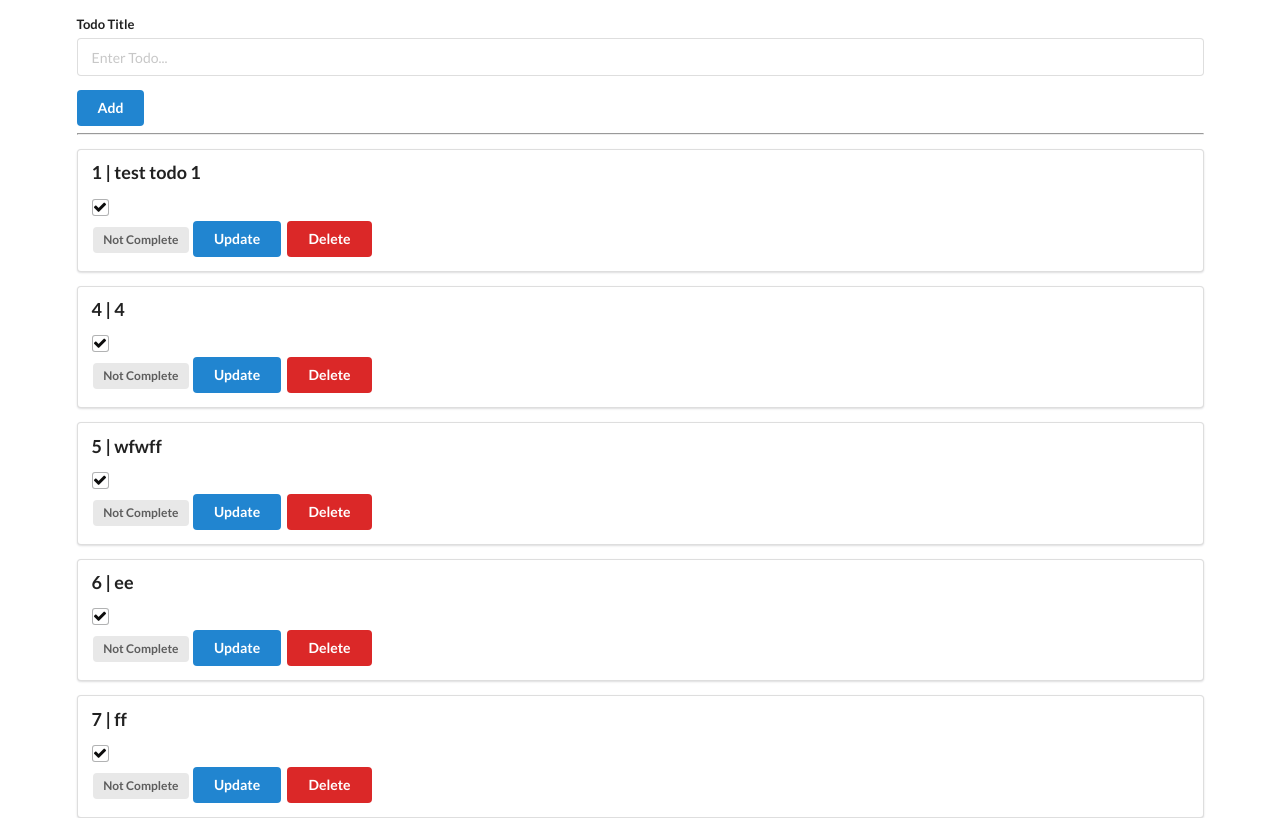
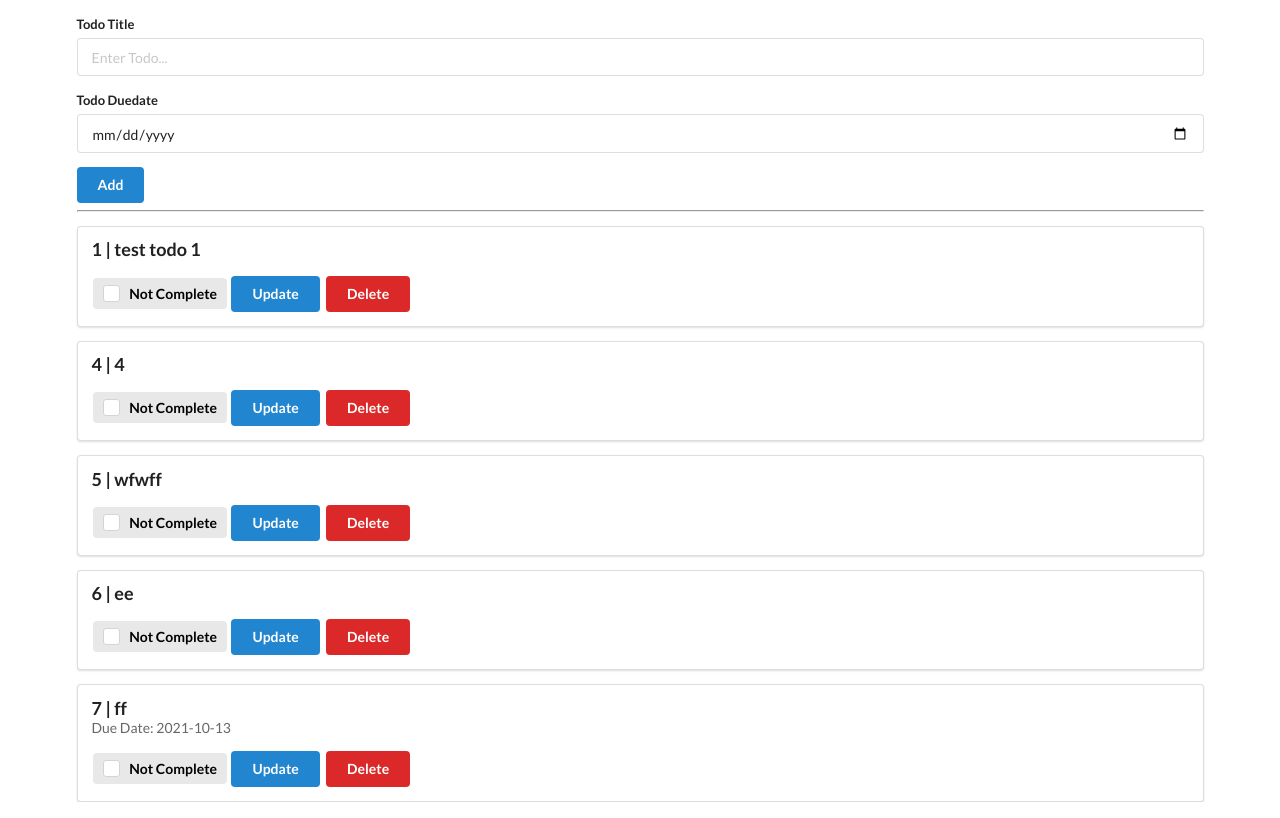
Before and after one commit to RomyBos/todoapp, a Flask app: page / in a window 1280 px wide. Shown: the part 82-900 px from the top of the page. Run offline with Flask 2, Linux system fonts and the light colour scheme; data comes from the database, SQL or seed files in the repository; both versions use the stored data as it was after the commit.

Commit message:
Added duedate

```diff
--- a/app.py
+++ b/app.py
@@ -1,5 +1,6 @@
 from flask import Flask, render_template, request, redirect, url_for
 from flask_sqlalchemy import SQLAlchemy
+from datetime import datetime
 
 app = Flask(__name__)
 
@@ -12,6 +13,7 @@ class Todo(db.Model):
     id = db.Column(db.Integer, primary_key=True)
     title = db.Column(db.String(100))
     complete = db.Column(db.Boolean)
+    duedate = db.Column(db.Date)
 
     def __repr__(self):
         return '<Task %r>' % self.id
@@ -27,7 +29,8 @@ def index():
 @app.route("/add", methods=["POST"])
 def add():
     title = request.form.get("title")
-    new_todo = Todo(title=title, complete=False)
+    duedate = datetime.strptime(request.form.get("duedate"), '%Y-%m-%d')
+    new_todo = Todo(title=title, complete=False, duedate=duedate)
     db.session.add(new_todo)
     db.session.commit()
     return redirect(url_for("index"))
@@ -39,11 +42,25 @@ def update(todo_id):
     if request.method == 'GET':
         return render_template("update.html", todo = todo)
     elif request.method == 'POST':
+        duedate = request.form.get("duedate")
+        print("duedate = "+duedate)
         todo.title = request.form.get("title")
-        todo.complete = request.form.get("complete") #not todo.complete
+        todo.complete = True if request.form.get("complete") == "on" else False #not todo.complete
+        if duedate != '':
+            duedate = datetime.strptime(request.form.get("duedate"), '%Y-%m-%d')
+            todo.duedate = duedate
+        else:
+            todo.duedate = None
+
         db.session.commit()
         return redirect(url_for("index"))
 
+@app.route("/complete/<int:todo_id>", methods=["GET","POST"])
+def complete(todo_id):
+    todo = Todo.query.filter_by(id=todo_id).first()
+    todo.complete = not todo.complete
+    db.session.commit()
+    return redirect(url_for("index"))
 
 @app.route("/delete/<int:todo_id>")
 def delete(todo_id):
--- a/templates/index.html
+++ b/templates/index.html
@@ -19,6 +19,10 @@
                 <label>Todo Title</label>
                 <input type="text" name="title" placeholder="Enter Todo..."><br>
             </div>
+            <div class="field">
+                <label>Todo Duedate</label>
+                <input type="date" name="duedate"><br>
+            </div>
             <button class="ui blue button" type="submit">Add</button>
         </form>
 
@@ -26,22 +30,25 @@
 
         {% for todo in todo_list %}
         <div class="ui segment">
-            <p class="ui big header">{{todo.id }} | {{ todo.title }} </p>
-
-            <form class="ui form" action="/update/{{ todo.id }}" method="post">
+            <h3 class="ui big header">{{todo.id }} | {{ todo.title }}
+            {% if todo.duedate != None %}
+                <div class="sub header">Due Date: {{ todo.duedate }}</div>
+            {% endif %} </h3>
+            {% if todo.complete == False %}
+            <span class="ui gray label">
+                <div class="ui checkbox">
+                    <input type="checkbox" name="complete" onclick='window.location.assign("/complete/{{ todo.id }}")'>
+                    <label style="color:Black">Not Complete</label>
+                </div>
+                </span>
+            {% else %}
+                <span class="ui green label">
                 <div class="ui checked checkbox">
-                    <input type="checkbox" checked="">
-                    <label></label>
+                    <input type="checkbox" checked="checked" name="complete" onclick='window.location.assign("/complete/{{ todo.id }}")'>
+                    <label style="color:white">Completed</label>
                 </div>
-            </form>
-
-            {% if todo.complete == False %}
-                <span class="ui gray label">Not Complete</span>
-            {% else %}
-                <span class="ui green label">Completed</span>
+                </span>
             {% endif %}
-
-
 
             <a class="ui blue button" href="/update/{{ todo.id }}">Update</a>
             <a class="ui red button" href="/delete/{{ todo.id }}">Delete</a>
```
Also changed, not shown: templates/update.html (+21 -0 lines), README.md, test.db.
